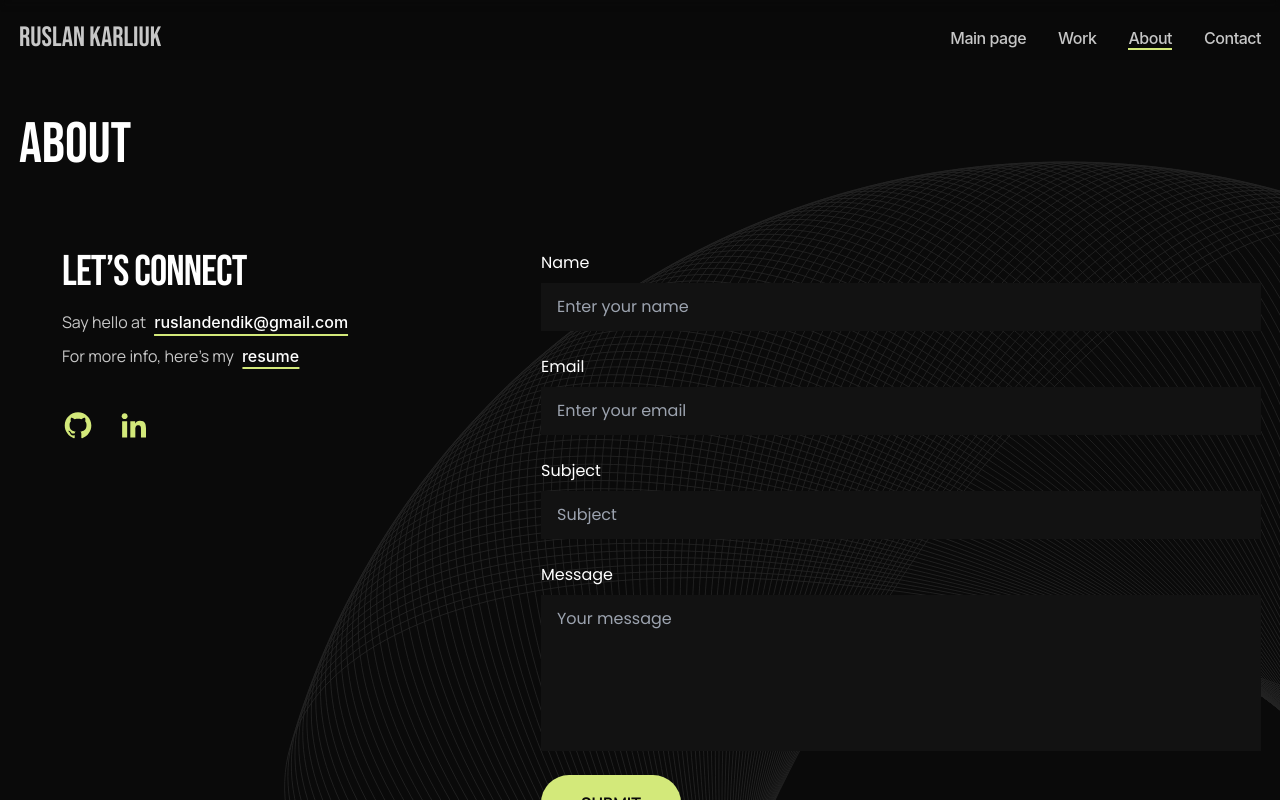
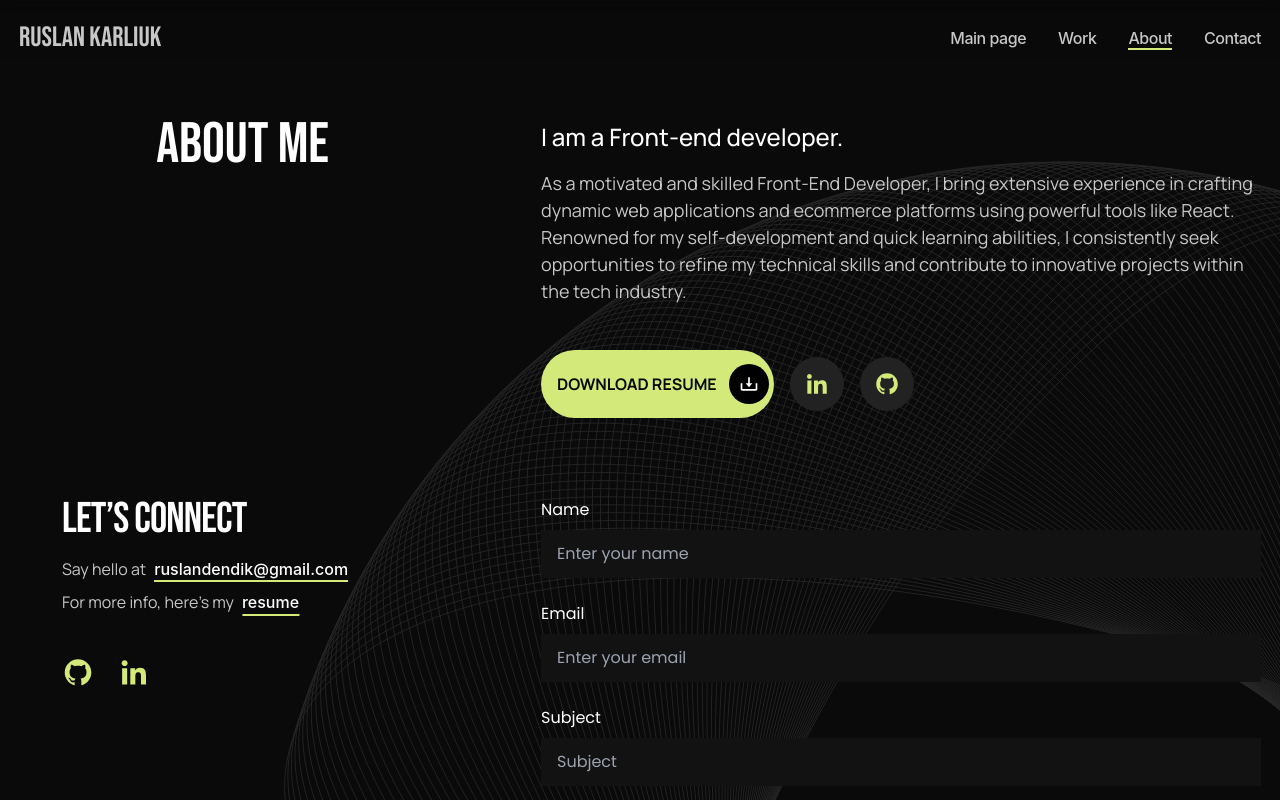
Before and after one commit to BlazerXXI/karliuk-dev, a React (Vite) app: page /about in a window 1280 px wide. Shown: the top 800 px of the page. Built offline with nearby package versions, Linux system fonts and the light colour scheme.

Commit message:
add About me section on the About page

```diff
--- /dev/null
+++ b/src/components/icons/Download.tsx
@@ -0,0 +1,32 @@
+import cx from 'classnames'
+const DownloadIcon = (props: { primary?: boolean; className?: string }) => {
+	const { primary, className } = props
+	return (
+		<div
+			className={cx('w-10 h-10 rounded-full flex justify-center items-center', {
+				'bg-black': primary,
+				'bg-gray-700': !primary,
+				className
+			})}
+		>
+			<svg
+				width='20'
+				height='20'
+				viewBox='0 0 20 20'
+				fill='none'
+				xmlns='http://www.w3.org/2000/svg'
+			>
+				<path
+					d='M10.0003 13.333L13.3337 9.16634H10.8337V3.33301H9.16699V9.16634H6.66699L10.0003 13.333Z'
+					fill='white'
+				/>
+				<path
+					d='M16.667 15.0003H3.33366V9.16699H1.66699V15.0003C1.66699 15.9195 2.41449 16.667 3.33366 16.667H16.667C17.5862 16.667 18.3337 15.9195 18.3337 15.0003V9.16699H16.667V15.0003Z'
+					fill='white'
+				/>
+			</svg>
+		</div>
+	)
+}
+
+export default DownloadIcon
--- a/src/pages/AboutPage/index.tsx
+++ b/src/pages/AboutPage/index.tsx
@@ -1,7 +1,10 @@
+import AboutMe from "../HomePage/AboutMe";
+
 const About = () => {
 	return (
 		<div>
-			<h3 className="page-title">About</h3>
+			<h3 className="page-title hidden">About</h3>
+			<AboutMe buttons />
 		</div>
 	);
 };
--- a/src/pages/HomePage/About.tsx
+++ /dev/null
@@ -1,35 +0,0 @@
-// import { Link } from "react-router-dom";
-// import LinkIcon from "../../components/icons/LinkIcon";
-
-const About = () => {
-	return (
-		<section className='about flex justify-between max-lg:flex-col max-lg:gap-6'>
-			<div className='max-lg:w-full lg:w-[173px] xl:w-[310px]'>
-				<p className='page-title lg:text-end'>About me</p>
-			</div>
-			<div className='lg:max-w-[720px] flex flex-col gap-[45px]'>
-				<div className='flex flex-col gap-4'>
-					<h2 className='page-subtitle max-lg:hidden'>
-						I am a Front-end developer.
-					</h2>
-					<p className='page-paragraph'>
-						As a motivated and skilled Front-End Developer, I bring extensive
-						experience in crafting dynamic web applications and ecommerce
-						platforms using powerful tools like React. Renowned for my
-						self-development and quick learning abilities, I consistently seek
-						opportunities to refine my technical skills and contribute to
-						innovative projects within the tech industry.
-					</p>
-				</div>
-				{/* <Link
-					to="/about"
-					className="primary-link btn-hover items-center gap-1 inline-flex w-fit max-lg:w-full"
-				>
-					More about me <LinkIcon primary />
-				</Link> */}
-			</div>
-		</section>
-	)
-}
-
-export default About
--- /dev/null
+++ b/src/pages/HomePage/AboutMe.tsx
@@ -0,0 +1,64 @@
+import { Link } from 'react-router-dom'
+import DownloadIcon from 'src/components/icons/Download'
+import SocialLink from 'src/components/icons/SocialLink'
+import { IAboutMeProps } from 'src/types'
+
+const AboutMe = (props: IAboutMeProps) => {
+	const { buttons } = props
+
+	return (
+		<section className='about flex justify-between max-lg:flex-col max-lg:gap-6'>
+			<div className='max-lg:w-full lg:w-[173px] xl:w-[310px]'>
+				<p className='page-title lg:text-end'>About me</p>
+			</div>
+			<div className='lg:max-w-[720px] flex flex-col gap-[45px]'>
+				<div className='flex flex-col gap-4'>
+					<h2 className='page-subtitle max-lg:hidden'>
+						I am a Front-end developer.
+					</h2>
+					<p className='page-paragraph'>
+						As a motivated and skilled Front-End Developer, I bring extensive
+						experience in crafting dynamic web applications and ecommerce
+						platforms using powerful tools like React. Renowned for my
+						self-development and quick learning abilities, I consistently seek
+						opportunities to refine my technical skills and contribute to
+						innovative projects within the tech industry.
+					</p>
+				</div>
+				{buttons && (
+					<div className='inline-flex items-center gap-4'>
+						<a
+							rel='noopener noreferrer nofollow'
+							target='_blank'
+							href='/resume.pdf'
+							download='Ruslan_Karliuk_Frontend_Developer.pdf'
+							className='button primary-button btn-hover gap-3 px-[16px] py-[14px] pr-[5px] max-lg:w-full max-w-[234px] justify-center items-center flex'
+						>
+							Download Resume <DownloadIcon primary />
+						</a>
+						<a
+							href={'https://www.linkedin.com/in/blazerxxi'}
+							aria-label='Visit my LinkedIn profile'
+							target='_blank'
+							rel='noopener noreferrer nofollow'
+							className='btn-hover'
+						>
+							<SocialLink linkedin />
+						</a>
+						<a
+							href={'https://github.com/blazerxxi'}
+							aria-label='Visit my GitHub profile'
+							target='_blank'
+							rel='noopener noreferrer nofollow'
+							className='btn-hover'
+						>
+							<SocialLink github />
+						</a>
+					</div>
+				)}
+			</div>
+		</section>
+	)
+}
+
+export default AboutMe
--- a/src/pages/HomePage/index.tsx
+++ b/src/pages/HomePage/index.tsx
@@ -1,17 +1,17 @@
-import About from "./About";
-import FeaturedProjects from "./FeaturedProjects";
-import Hero from "./Hero";
-import Skills from "./Skills";
+import AboutMe from './AboutMe'
+import FeaturedProjects from './FeaturedProjects'
+import Hero from './Hero'
+import Skills from './Skills'
 
 const HomePage = () => {
 	return (
 		<>
 			<Hero />
-			<About />
+			<AboutMe />
 			<Skills />
 			<FeaturedProjects />
 		</>
-	);
-};
+	)
+}
 
-export default HomePage;
+export default HomePage
--- a/src/types.ts
+++ b/src/types.ts
@@ -67,3 +67,7 @@ export interface IMobileMenu {
 export interface IHeaderProps extends IBurgerProps {
 	className?: string
 }
+
+export interface IAboutMeProps {
+	buttons?: boolean
+}
```
